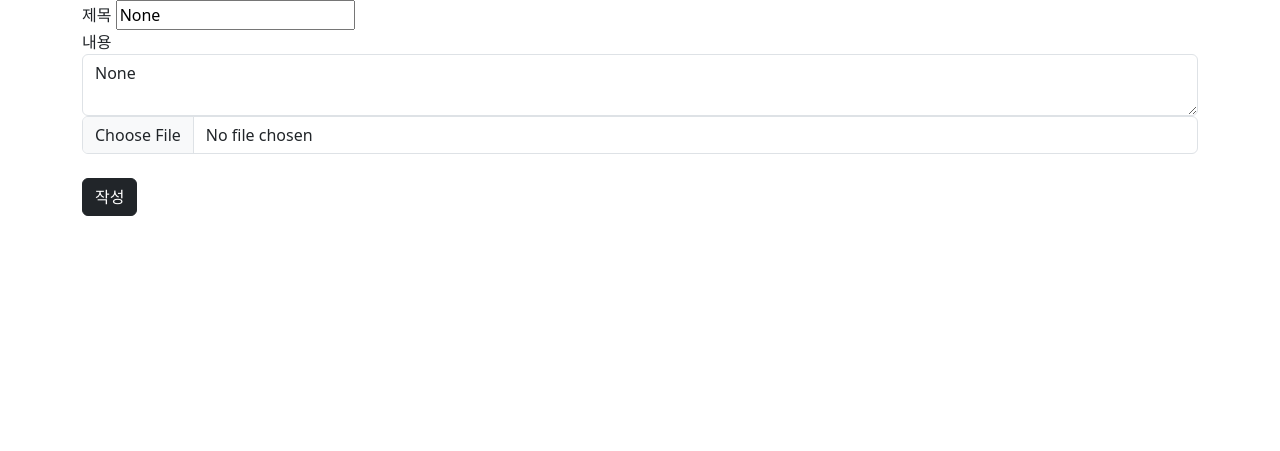
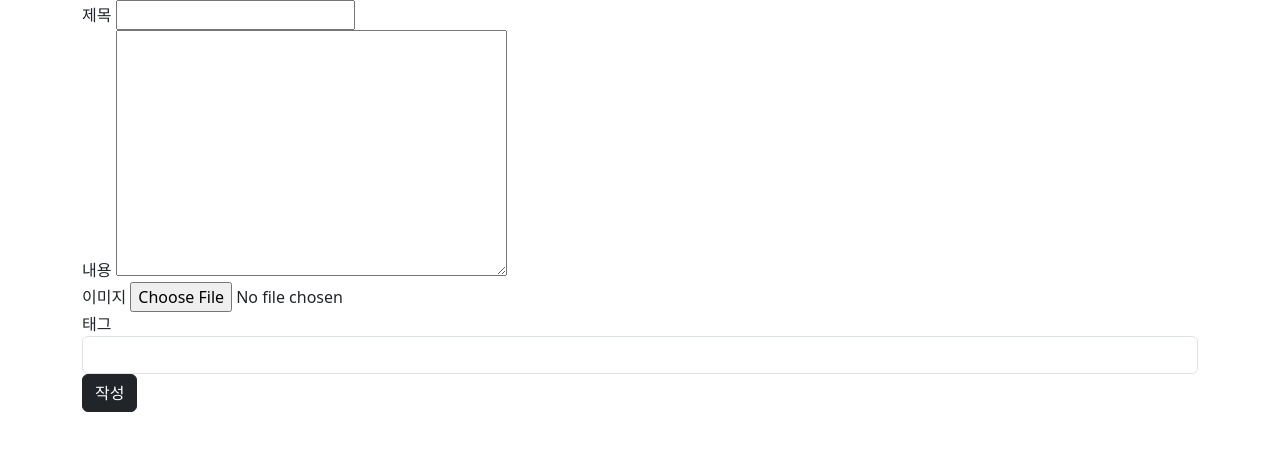
Before and after one commit to HyunHyoMin/spartamarket, a Django app: template products/templates/products/update.html in a window 1280 px wide. Shown: the part 57-508 px from the top of the page. Run offline with Django 4.2, Linux system fonts and the light colour scheme; the template is opened without the code that fills it: values that come from a table or form of the project are taken from there, others are empty.

Commit message:
tag 업데이트 되게 수정

```diff
--- a/products/forms.py
+++ b/products/forms.py
@@ -7,9 +7,9 @@
         model = Product
         fields = ('title', 'content', 'image')
         labels = {
-            'title' : "",
-            'content' : "",
-            'image' : '상품 이미지'
+            'title' : "제목",
+            'content' : "내용",
+            'image' : '이미지'
         }
 
     def save(self, user):
--- a/products/templates/products/update.html
+++ b/products/templates/products/update.html
@@ -6,15 +6,19 @@
 <div class="mb-3 select container">
 <form action="{% url 'products:update' product.pk %}" method="POST" enctype="multipart/form-data">
     {% csrf_token %}
-    <label for="title">제목</label>
-    <input type="text" name="title" id="title" value="{{ form.title.value }}">
+
+    {% for filed in form %}
+    <div class="form-group">
+    <label for="{{ filed.name }}">{{ filed.label }}</label>
+    {{ filed }}
+    {% endfor %}
     <br>
-    <label for="content">내용</label>
-    <textarea class="form-control" name="content" id="content">{{ form.content.value }}</textarea>
-    <input type="file" class="form-control" name="image" id="image">
-    <br>
-    <button type="submit" class="btn btn-dark">작성</button>
+        <label for="hashtag">태그</label>
+        <input type="text" class="form-control" name="hashtag" id="hashtag" value="{% for tag in tags %} {{tag}} {% endfor %}">
+
+        <button type="submit" class="btn btn-dark">작성</button>
 </form>
+</div>
 </div>
 
 {% endblock content %}
--- a/products/views.py
+++ b/products/views.py
@@ -51,16 +51,18 @@
             if form.is_valid():
                 product = form.save(request.user)
                 product.tags.clear()
-                for i in product.content.split():
+                for i in request.POST["hashtag"].split():
                     if i.startswith('#'):
                         tag, _ = Hashtag.objects.get_or_create(tag=i)
                         product.tags.add(tag)
                 return redirect("products:detail", product.pk)
         else:
             form = ProductForm(instance=product)
+            tags = product.tags.all()
         context = {
             'form' : form,
-            'product' : product
+            'product' : product,
+            'tags' : tags
             }
     else:
         return redirect('home')
```
Also changed, not shown: products/templates/products/create.html (+5 -3 lines).
